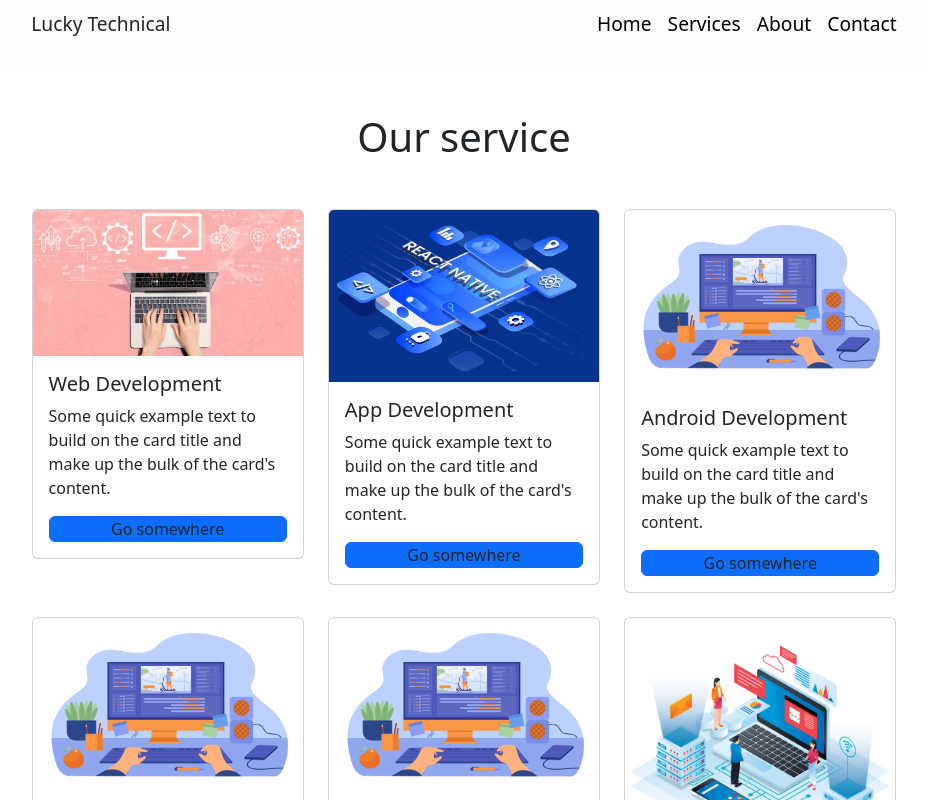
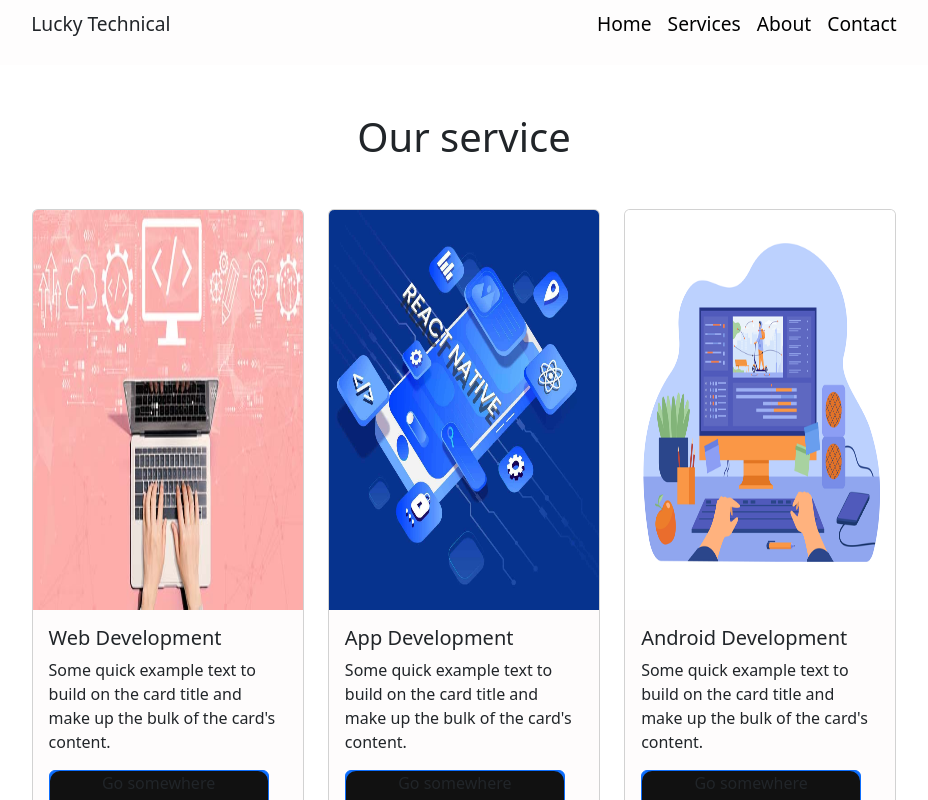
Before and after one commit to Laxman7289/tech-website, a React (Create React App) app: page /service in a window 1280 px wide. Shown: the top 800 px of the page, without its empty margins (176-1104 px from the left). Built offline with nearby package versions, Linux system fonts and the light colour scheme.

Commit message:
tittlechange

```diff
--- a/public/index.html
+++ b/public/index.html
@@ -4,7 +4,7 @@
   <meta charset="UTF-8">
   <meta http-equiv="X-UA-Compatible" content="IE=edge">
   <meta name="viewport" content="width=device-width, initial-scale=1.0">
-  <title>Document</title>
+  <title>Responsive Site</title>
 </head>
 <body>
   <div id="root"></div>
--- a/src/Adata.js
+++ b/src/Adata.js
@@ -1,4 +1,3 @@
-import React from 'react'
 import Webimg from '../src/Webimg/img1.png'
 import software_development from '../src/Webimg/software_development.png'
 import web_Development from '../src/Webimg/web_Development.jpg'
--- /dev/null
+++ b/src/Button.css
@@ -0,0 +1,75 @@
+.card-body {
+
+    margin: 0;
+    padding: 0;
+    background: #fefcfc;
+}
+
+.btn {
+    width: 220px;
+    height: 50px;
+    border: none;
+    outline: none;
+    color: #fff;
+    text-align: center;
+    background: #111;
+    cursor: pointer;
+    position: relative;
+    z-index: 0;
+    border-radius: 10px;
+}
+
+.btn:before {
+    content: '';
+    background: linear-gradient(45deg, #ff0000, #ff7300, #fffb00, #48ff00, #00ffd5, #002bff, #7a00ff, #ff00c8, #ff0000);
+    position: absolute;
+    top: -2px;
+    left: -2px;
+    background-size: 400%;
+    z-index: -1;
+    filter: blur(5px);
+    width: calc(100% + 4px);
+    height: calc(100% + 4px);
+    animation: glowing 20s linear infinite;
+    opacity: 0;
+    transition: opacity .3s ease-in-out;
+    border-radius: 10px;
+}
+
+.btnr:active {
+    color: #000
+}
+
+.btn:active:after {
+    background: transparent;
+}
+
+.btn:hover:before {
+    opacity: 1;
+}
+
+.btn:after {
+    z-index: -1;
+    content: '';
+    position: absolute;
+    width: 100%;
+    height: 100%;
+    background: #111;
+    left: 0;
+    top: 0;
+    border-radius: 10px;
+}
+
+@keyframes glowing {
+    0% {
+        background-position: 0 0;
+    }
+
+    50% {
+        background-position: 400% 0;
+    }
+
+    100% {
+        background-position: 0 0;
+    }
+}
--- a/src/Card.js
+++ b/src/Card.js
@@ -1,14 +1,15 @@
 import React from 'react'
-import Webimg from '../src/Webimg/img1.png'
+// import Webimg from '../src/Webimg/img1.png'
 import { NavLink } from 'react-bootstrap'
+import './Button.css'
 
 function Card(props) {
     return (
         <>
 
-            <div className='col-md-4 col-10 mx-auto'>
+            <div className='col-md-4 col-10 mx-auto '>
                 <div className="card" >
-                    <img src={props.imgsrc} className="card-img-top" alt="Webimg" />
+                    <img src={props.imgsrc} className="card-img-top" alt="Webimg" height="400px"   />
                     <div className="card-body">
                         <h5 className="card-title">{props.title}</h5>
                         <p className="card-text">Some quick example text to build on the card title and make up the bulk of the card's content.</p>
--- a/src/Contact.js
+++ b/src/Contact.js
@@ -40,12 +40,12 @@ function Contact () {
             <form onSubmit={formSubmit}>
               <div className="mb-3">
                 <label for="exampleFormControlInput1" className="form-label">Full Name</label>
-                <input type="text" maxLength={30} className="form-control" id="exampleFormControlInput1" name='fullname' value={data.fullname} onChange={InputEvent} placeholder="Enter your full name" />
+                <input type="text" required maxLength={30} className="form-control" id="exampleFormControlInput1" name='fullname' value={data.fullname} onChange={InputEvent} placeholder="Enter your full name" />
               </div>
 
               <div className="mb-3">
                 <label for="exampleFormControlInput2" className="form-label">Mobile</label>
-                <input type="text" maxLength={10}  className="form-control" id="exampleFormControlInput2"  name='phone' value={data.phone} onChange={InputEvent} placeholder="MobileNumber" />
+                <input type="text" required maxLength={10}  className="form-control" id="exampleFormControlInput2"  name='phone' value={data.phone} onChange={InputEvent} placeholder="MobileNumber" />
               </div>
 
               <div className="mb-3">
```
